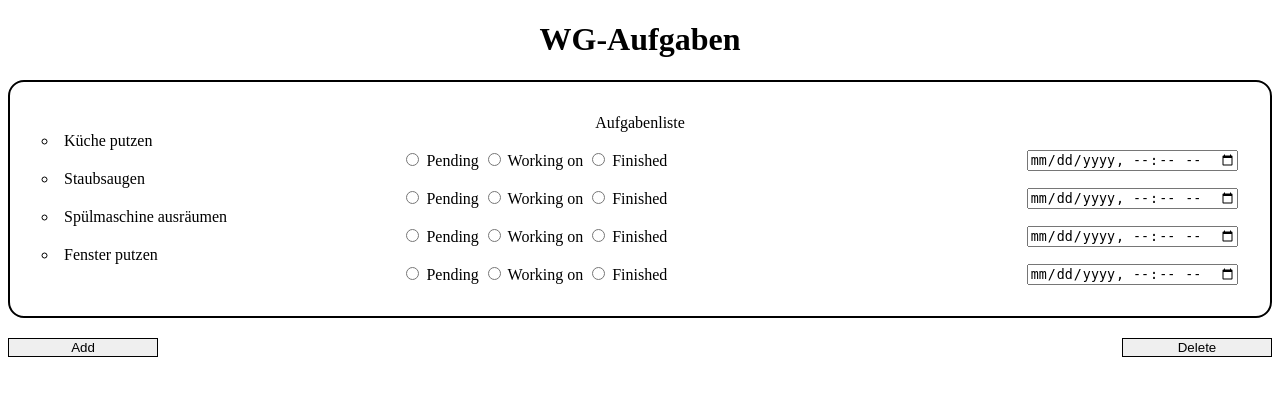
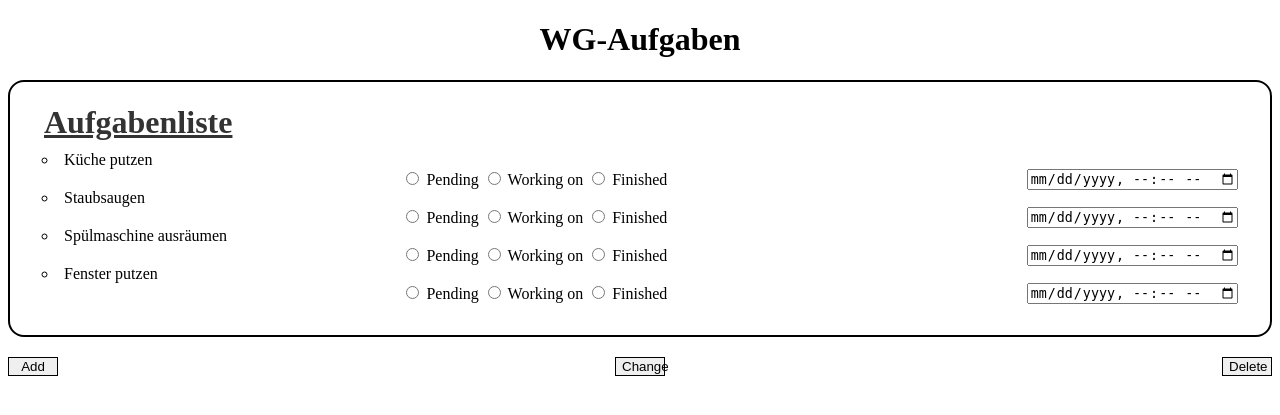
Before and after one commit to Aketchi-ux/EIA2-Repository, a PHP site: page /WG-Aufgabenliste.html in a window 1280 px wide. Shown: the top 415 px of the page. Run offline with PHP 8.4, Linux system fonts and the light colour scheme.

Commit message:
Update A04

```diff
--- a/A03_/Listestyle.css
+++ b/A03_/Listestyle.css
@@ -17,6 +17,16 @@ body{
     padding: 2em;
 }
 
+#Category1{
+    font-size: 2em;
+    color: #333;
+    margin-bottom: 10px;
+    text-align: left;
+    text-decoration: underline;
+    font-weight: bold;
+    margin-top: -10px; /* Moves the legend up */
+}
+
 .date{
     text-align: left;
 }
@@ -27,12 +37,18 @@ body{
 
 #addtask{
     float: left;
-    width: 150px;
+    width: 50px;
+    border: 1px solid black;
+}
+
+#changetask{
+    float: center;
+    width: 50px;
     border: 1px solid black;
 }
 
 #deletetask{
     float: right;
-    width: 150px;
+    width: 50px;
     border: 1px solid black;
 }
--- a/A03_/WG-Aufgabenliste.html
+++ b/A03_/WG-Aufgabenliste.html
@@ -10,7 +10,7 @@
     <body>
         <h1>WG-Aufgaben</h1>
         <div id="Liste">
-            <legend>Aufgabenliste</legend>
+            <legend id="Category1">Aufgabenliste</legend>
             <li class="task">Küche putzen</li>
                 <input type="radio" name="Progress" id="pending" value="Pending"/>
                 <label for="pending">Pending</label>
@@ -45,6 +45,7 @@
                 <input class="Deadline" type="datetime-local"></input>
         </div>
         <button id="addtask">Add</button>
+        <button id="changetask">Change</button>
         <button id="deletetask">Delete</button>
     </body>
 </html>
```
